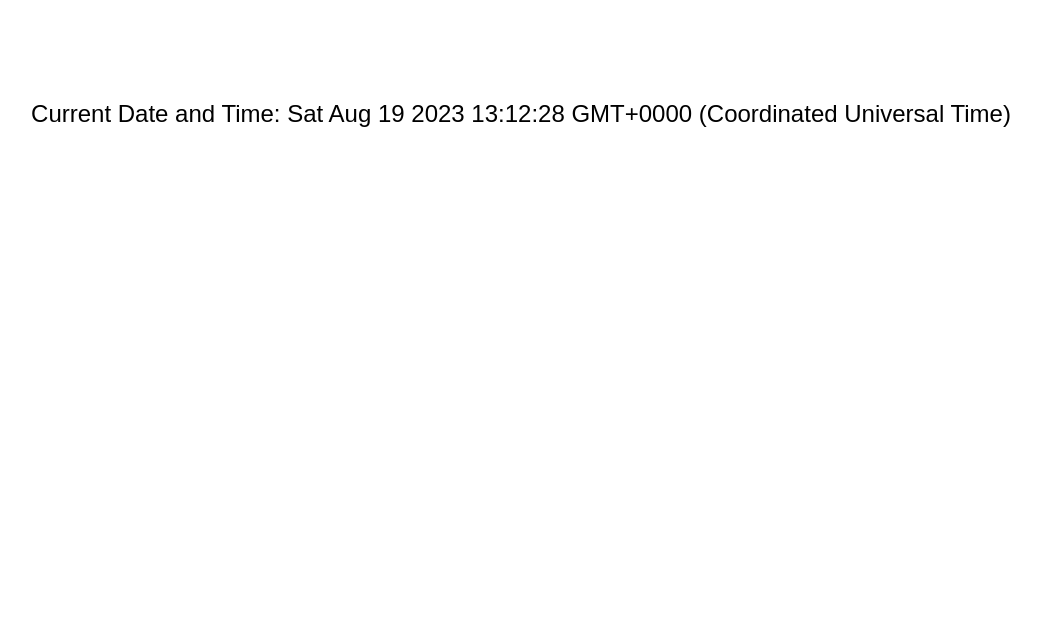
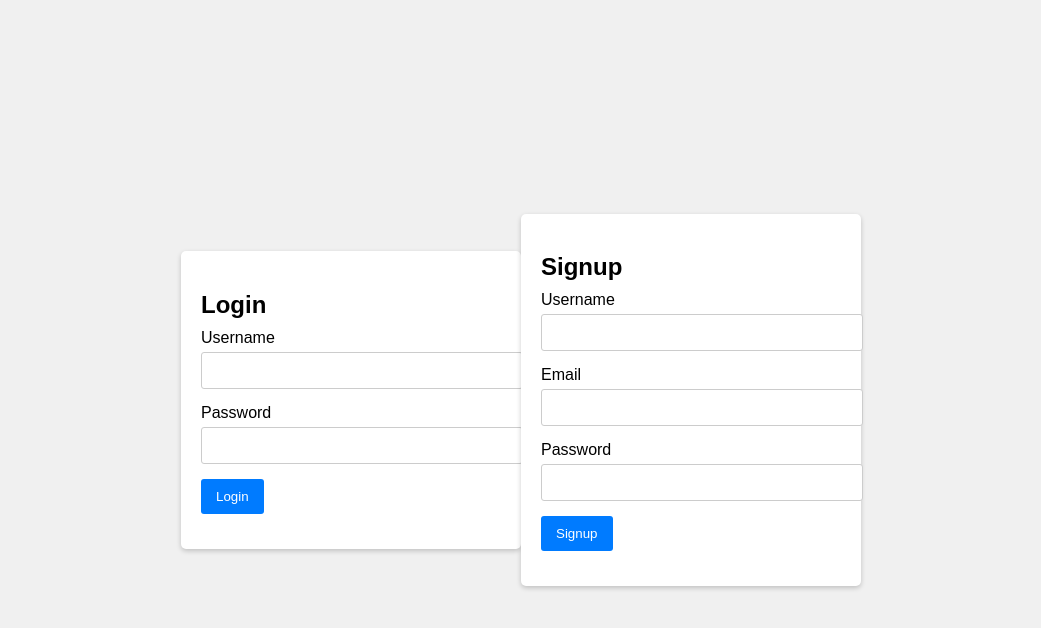
Before and after one commit to Delhi-Da-Munda/ansible-demo, a plain HTML site: page index.html in a window 1280 px wide. Shown: the whole page, without its empty margins (119-1160 px from the left). Drawn offline with Linux system fonts and the light colour scheme.

Commit message:
Update index.html

```diff
--- a/index.html
+++ b/index.html
@@ -3,37 +3,113 @@
 <head>
     <meta charset="UTF-8">
     <meta name="viewport" content="width=device-width, initial-scale=1.0">
-    <title>Dynamic Index</title>
+    <title>Login and Signup</title>
     <style>
         body {
             font-family: Arial, sans-serif;
-            text-align: center;
             margin: 0;
             padding: 0;
+            display: flex;
+            justify-content: center;
+            align-items: center;
+            min-height: 100vh;
+            background-color: #f0f0f0;
         }
-        #dynamic-content {
-            font-size: 24px;
-            margin-top: 100px;
+        .form-container {
+            background-color: #fff;
+            padding: 20px;
+            border-radius: 5px;
+            box-shadow: 0px 2px 5px rgba(0, 0, 0, 0.2);
+            width: 300px;
+        }
+        .form-container h2 {
+            margin-bottom: 10px;
+        }
+        .form-group {
+            margin-bottom: 15px;
+        }
+        .form-group label {
+            display: block;
+            margin-bottom: 5px;
+        }
+        .form-group input {
+            width: 100%;
+            padding: 10px;
+            border: 1px solid #ccc;
+            border-radius: 3px;
+        }
+        .form-group button {
+            background-color: #007bff;
+            color: #fff;
+            border: none;
+            padding: 10px 15px;
+            border-radius: 3px;
+            cursor: pointer;
+        }
+        .form-group button:hover {
+            background-color: #0056b3;
         }
     </style>
 </head>
 <body>
-    <div id="dynamic-content">
-        <!-- JavaScript will update the content here -->
+    <div class="form-container">
+        <h2>Login</h2>
+        <form id="login-form">
+            <div class="form-group">
+                <label for="login-username">Username</label>
+                <input type="text" id="login-username" name="login-username" required>
+            </div>
+            <div class="form-group">
+                <label for="login-password">Password</label>
+                <input type="password" id="login-password" name="login-password" required>
+            </div>
+            <div class="form-group">
+                <button type="submit">Login</button>
+            </div>
+        </form>
+    </div>
+
+    <div class="form-container">
+        <h2>Signup</h2>
+        <form id="signup-form">
+            <div class="form-group">
+                <label for="signup-username">Username</label>
+                <input type="text" id="signup-username" name="signup-username" required>
+            </div>
+            <div class="form-group">
+                <label for="signup-email">Email</label>
+                <input type="email" id="signup-email" name="signup-email" required>
+            </div>
+            <div class="form-group">
+                <label for="signup-password">Password</label>
+                <input type="password" id="signup-password" name="signup-password" required>
+            </div>
+            <div class="form-group">
+                <button type="submit">Signup</button>
+            </div>
+        </form>
     </div>
 
     <script>
-        function updateDynamicContent() {
-            const dynamicContent = document.getElementById('dynamic-content');
-            const currentDate = new Date();
-            dynamicContent.textContent = `Current Date and Time: ${currentDate}`;
-        }
+        const loginForm = document.getElementById('login-form');
+        const signupForm = document.getElementById('signup-form');
 
-        // Call the function when the page loads
-        updateDynamicContent();
+        loginForm.addEventListener('submit', function (event) {
+            event.preventDefault();
+            const username = event.target['login-username'].value;
+            const password = event.target['login-password'].value;
+            // Perform login validation here
+            console.log(`Login attempt - Username: ${username}, Password: ${password}`);
+        });
 
-        // Update the dynamic content every second
-        setInterval(updateDynamicContent, 1000);
+        signupForm.addEventListener('submit', function (event) {
+            event.preventDefault();
+            const username = event.target['signup-username'].value;
+            const email = event.target['signup-email'].value;
+            const password = event.target['signup-password'].value;
+            // Perform signup validation here
+            console.log(`Signup attempt - Username: ${username}, Email: ${email}, Password: ${password}`);
+        });
     </script>
 </body>
 </html>
```
